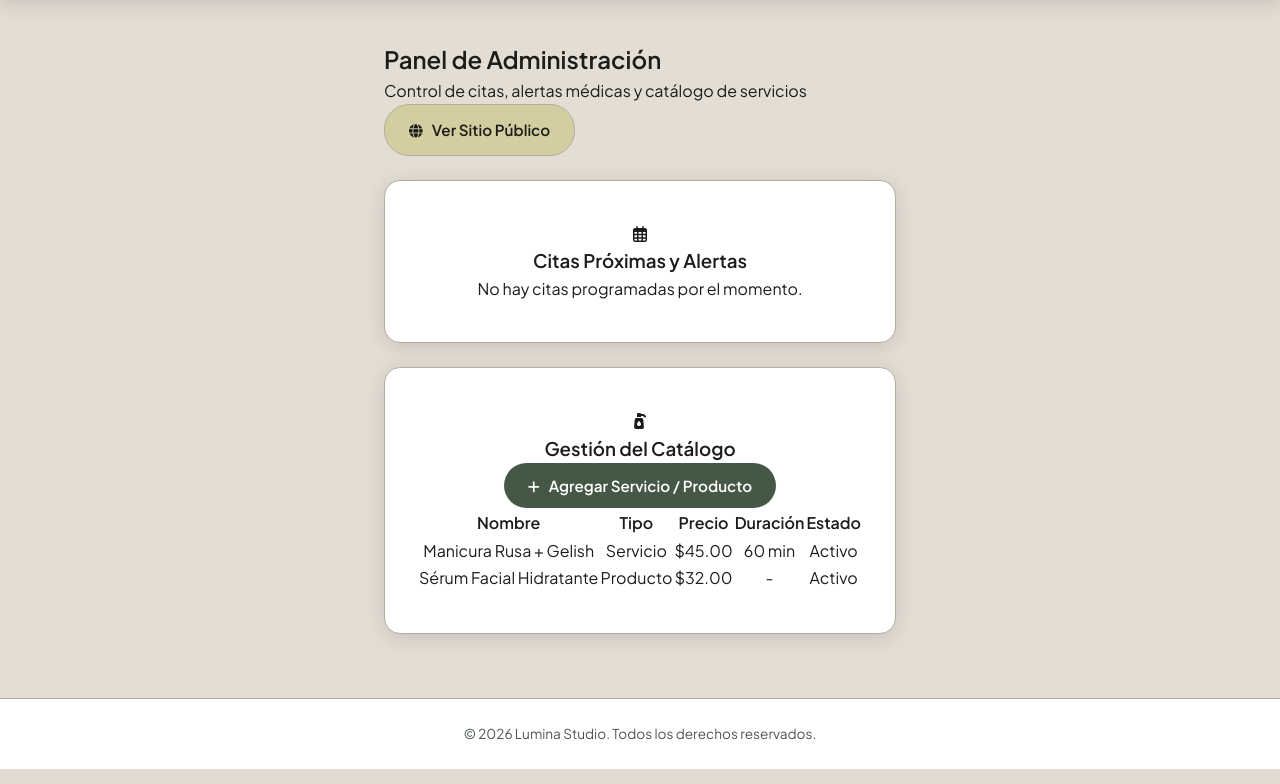
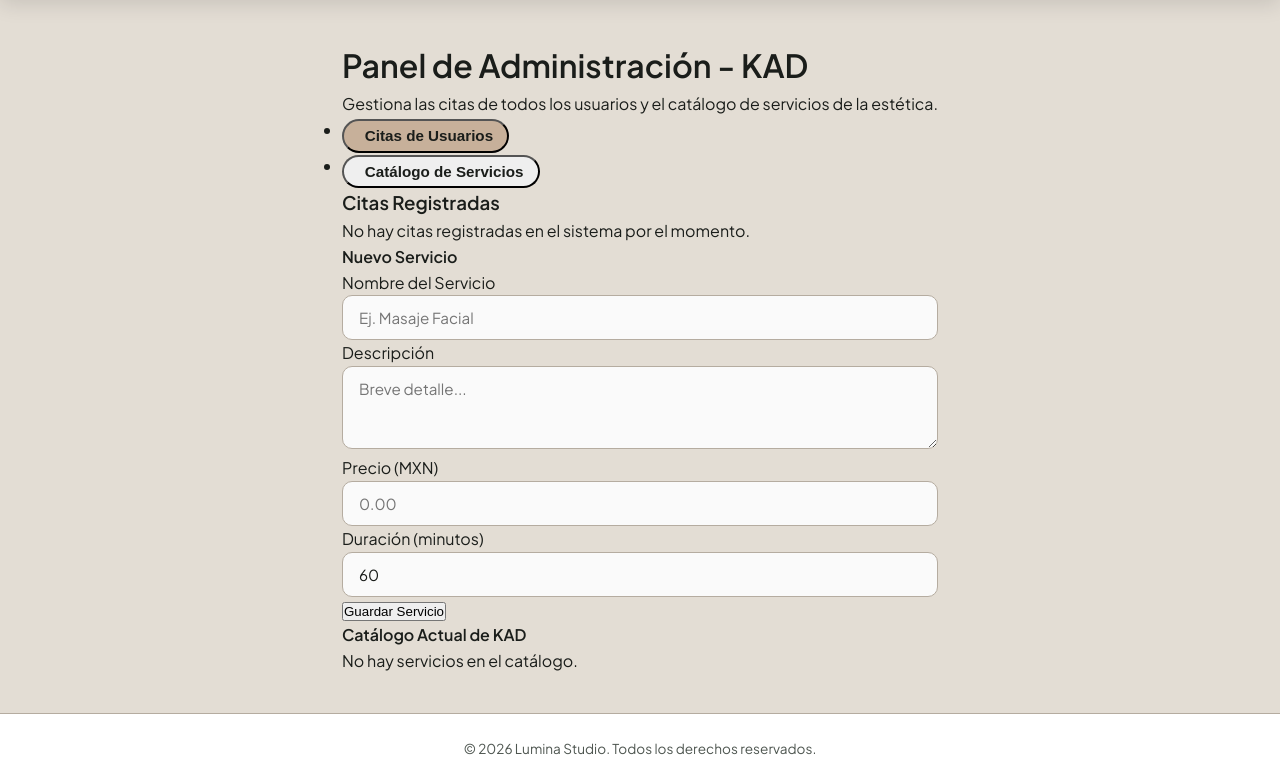
Before and after one commit to rodrigueztuyubkevin-svg/ESTETICA, a Flask app: template templates/admin.html in a window 1280 px wide. Shown: the part 83-867 px from the top of the page. Run offline with Flask 3, Linux system fonts and the light colour scheme; the template is opened without the code that fills it, so the values that code supplies are empty.

Commit message:
edid admin

```diff
--- a/app.py
+++ b/app.py
@@ -105,7 +105,6 @@ def registro():
             flash('Por favor completa todos los campos obligatorios.', 'danger')
             return render_template('registro.html')
 
-        # Verificar si el correo ya existe en MongoDB
         if db.usuarios.find_one({"email": email}):
             flash('El correo electrónico ya está registrado. Intenta iniciar sesión.', 'danger')
         else:
@@ -117,10 +116,8 @@ def registro():
                 "password": password_hash,
                 "rol": "cliente"
             }
-            # Inserta el usuario directamente en la colección 'usuarios' de MongoDB Atlas
             resultado = db.usuarios.insert_one(nuevo_usuario)
 
-            # Guardar sesión inmediatamente tras un registro exitoso
             session['usuario_id'] = str(resultado.inserted_id)
             session['nombre'] = nombre
             session['rol'] = 'cliente'
@@ -136,7 +133,6 @@ def login():
         email = request.form.get('email', '').strip().lower()
         password = request.form.get('password', '')
 
-        # Buscar usuario en MongoDB por su correo electrónico
         usuario = db.usuarios.find_one({"email": email})
 
         if usuario and check_password_hash(usuario['password'], password):
@@ -168,7 +164,6 @@ def logout():
 def perfil():
     usuario_id = str(session['usuario_id'])
 
-    # Guardar Ficha Médica
     if request.method == 'POST':
         alergias = request.form.get('alergias', '')
         condiciones_piel = request.form.get('condiciones_piel', '')
@@ -195,10 +190,8 @@ def perfil():
         flash('Tu ficha médica y preferencias se han guardado con éxito.', 'success')
         return redirect(url_for('perfil'))
 
-    # Obtener Ficha Médica
     ficha = db.fichas_salud.find_one({"usuario_id": usuario_id})
 
-    # Obtener Citas
     citas_raw = list(db.citas.find({"usuario_id": usuario_id}).sort("fecha_hora", -1))
     citas = []
     for c in citas_raw:
@@ -210,7 +203,6 @@ def perfil():
         c['id'] = str(c['_id'])
         citas.append(c)
 
-    # Obtener información del usuario
     try:
         obj_id = ObjectId(usuario_id)
     except Exception:
@@ -355,5 +347,48 @@ def cambiar_estado_cita(cita_id, estado):
         flash(f'La cita ha sido marcada como {estado}.', 'info')
     return redirect(url_for('admin_panel'))
 
+@app.route('/admin/servicio/nuevo', methods=['POST'])
+@admin_required
+def agregar_servicio():
+    nombre = request.form.get('nombre', '').strip()
+    descripcion = request.form.get('descripcion', '').strip()
+    try:
+        precio = float(request.form.get('precio', 0))
+    except ValueError:
+        precio = 0.0
+    try:
+        duracion = int(request.form.get('duracion_min', 30))
+    except ValueError:
+        duracion = 30
+
+    if nombre:
+        nuevo_servicio = {
+            "nombre": nombre,
+            "descripcion": descripcion,
+            "precio": precio,
+            "duracion_min": duracion,
+            "tipo": "servicio",
+            "activo": 1
+        }
+        db.servicios.insert_one(nuevo_servicio)
+        flash('Servicio agregado al catálogo correctamente.', 'success')
+    else:
+        flash('El nombre del servicio es obligatorio.', 'danger')
+
+    return redirect(url_for('admin_panel'))
+
+@app.route('/admin/servicio/estado/<servicio_id>')
+@admin_required
+def cambiar_estado_servicio(servicio_id):
+    try:
+        srv = db.servicios.find_one({"_id": ObjectId(servicio_id)})
+        if srv:
+            nuevo_estado = 0 if srv.get("activo", 1) == 1 else 1
+            db.servicios.update_one({"_id": ObjectId(servicio_id)}, {"$set": {"activo": nuevo_estado}})
+            flash('El estado del servicio ha sido actualizado.', 'info')
+    except Exception:
+        flash('Error al actualizar el servicio.', 'danger')
+    return redirect(url_for('admin_panel'))
+
 if __name__ == '__main__':
     app.run(debug=True)
--- a/templates/admin.html
+++ b/templates/admin.html
@@ -1,61 +1,69 @@
-{% extends 'base.html' %}
-
-{% block title %}Panel de Administración - Aura Estética{% endblock %}
+{% extends "base.html" %}
 
 {% block content %}
-<section class="admin-container fade-in-up">
-    <!-- Encabezado Admin -->
-    <div class="admin-header">
-        <div>
-            <h2>Panel de Administración</h2>
-            <p>Control de citas, alertas médicas y catálogo de servicios</p>
+<div class="container py-5">
+    <div class="row mb-4">
+        <div class="col-12 text-center">
+            <h1 class="fw-bold text-dark display-5">Panel de Administración - KAD</h1>
+            <p class="text-muted">Gestiona las citas de todos los usuarios y el catálogo de servicios de la estética.</p>
         </div>
-        <a href="{{ url_for('index') }}" class="btn-secondary btn-sm"><i class="fa-solid fa-globe"></i> Ver Sitio Público</a>
     </div>
 
-    <!-- Sección 1: Gestión de Citas Próximas con Alertas de Salud -->
-    <div class="admin-card">
-        <div class="card-title-box">
-            <i class="fa-regular fa-calendar-days icon"></i>
-            <h3>Citas Próximas y Alertas</h3>
-        </div>
+    <!-- Pestañas de Navegación del Panel -->
+    <ul class="nav nav-pills mb-4 justify-content-center" id="adminTab" role="tablist">
+        <li class="nav-item" role="presentation">
+            <button class="nav-link active rounded-pill px-4 fw-semibold me-2" id="citas-tab" data-bs-toggle="tab" data-bs-target="#citas" type="button" role="tab">
+                <i class="bi bi-calendar-check me-1"></i> Citas de Usuarios
+            </button>
+        </li>
+        <li class="nav-item" role="presentation">
+            <button class="nav-link rounded-pill px-4 fw-semibold" id="servicios-tab" data-bs-toggle="tab" data-bs-target="#servicios" type="button" role="tab">
+                <i class="bi bi-list-stars me-1"></i> Catálogo de Servicios
+            </button>
+        </li>
+    </ul>
 
-        {% if citas %}
+    <div class="tab-content" id="adminTabContent">
+        <!-- SECCIÓN 1: CITAS DE TODOS LOS USUARIOS -->
+        <div class="tab-pane fade show active" id="citas" role="tabpanel">
+            <div class="card shadow-sm border-0 rounded-4 p-4">
+                <h3 class="fw-bold mb-4 text-dark"><i class="bi bi-people me-2"></i>Citas Registradas</h3>
+
+                {% if citas and citas|length > 0 %}
                     <div class="table-responsive">
-                <table class="admin-table">
-                    <thead>
+                        <table class="table table-hover align-middle">
+                            <thead class="table-light">
                                 <tr>
                                     <th>Cliente</th>
+                                    <th>Teléfono</th>
                                     <th>Servicio</th>
                                     <th>Fecha y Hora</th>
-                            <th>Ficha Médica</th>
                                     <th>Estado</th>
-                            <th>Acción</th>
+                                    <th>Acciones</th>
                                 </tr>
                             </thead>
                             <tbody>
                                 {% for cita in citas %}
                                 <tr>
+                                    <td class="fw-semibold">{{ cita.cliente_nombre }}</td>
+                                    <td>{{ cita.telefono if cita.telefono else 'No registrado' }}</td>
+                                    <td>{{ cita.servicio_nombre }}</td>
+                                    <td><i class="bi bi-clock me-1 text-muted"></i>{{ cita.fecha_hora }}</td>
                                     <td>
-                                <strong>{{ cita.cliente_nombre }}</strong><br>
-                                <small class="text-subtle">{{ cita.telefono or 'Sin teléfono' }}</small>
-                            </td>
-                            <td>{{ cita.servicio_nombre }}</td>
-                            <td>{{ cita.fecha_hora }}</td>
-                            <td>
-                                {% if cita.tiene_ficha %}
-                                    <span class="badge badge-health-alert"><i class="fa-solid fa-triangle-exclamation"></i> Ver Ficha</span>
-                                {% else %}
-                                    <span class="badge badge-subtle">Sin ficha</span>
-                                {% endif %}
+                                        <span class="badge bg-{{ 'success' if cita.estado == 'confirmada' else ('danger' if cita.estado == 'cancelada' else 'warning') }} text-uppercase px-3 py-2">
+                                            {{ cita.estado }}
+                                        </span>
                                     </td>
                                     <td>
-                                <span class="badge badge-{{ cita.estado }}">{{ cita.estado|capitalize }}</span>
-                            </td>
-                            <td>
-                                <div class="action-buttons">
-                                    <button class="btn-action confirm" title="Confirmar"><i class="fa-solid fa-check"></i></button>
-                                    <button class="btn-action cancel" title="Cancelar"><i class="fa-solid fa-xmark"></i></button>
+                                        <div class="dropdown">
+                                            <button class="btn btn-sm btn-outline-secondary dropdown-toggle rounded-pill px-3" type="button" data-bs-toggle="dropdown">
+                                                Cambiar Estado
+                                            </button>
+                                            <ul class="dropdown-menu">
+                                                <li><a class="dropdown-item text-success" href="{{ url_for('cambiar_estado_cita', cita_id=cita.id, estado='confirmada') }}">Confirmar</a></li>
+                                                <li><a class="dropdown-item text-warning" href="{{ url_for('cambiar_estado_cita', cita_id=cita.id, estado='completada') }}">Completar</a></li>
+                                                <li><a class="dropdown-item text-danger" href="{{ url_for('cambiar_estado_cita', cita_id=cita.id, estado='cancelada') }}">Cancelar</a></li>
+                                            </ul>
                                         </div>
                                     </td>
                                 </tr>
@@ -64,51 +72,86 @@
                         </table>
                     </div>
                 {% else %}
-            <div class="empty-state">
-                <p>No hay citas programadas por el momento.</p>
+                    <div class="text-center py-5">
+                        <p class="text-muted">No hay citas registradas en el sistema por el momento.</p>
                     </div>
                 {% endif %}
             </div>
-
-    <!-- Sección 2: Gestión Rápida del Catálogo -->
-    <div class="admin-card margin-top-card">
-        <div class="card-title-box flex-between">
-            <div class="flex-align">
-                <i class="fa-solid fa-pump-soap icon"></i>
-                <h3>Gestión del Catálogo</h3>
-            </div>
-            <button class="btn-primary btn-sm"><i class="fa-solid fa-plus"></i> Agregar Servicio / Producto</button>
         </div>
 
-        <div class="table-responsive margin-top">
-            <table class="admin-table">
-                <thead>
+        <!-- SECCIÓN 2: GESTIÓN DE SERVICIOS -->
+        <div class="tab-pane fade" id="servicios" role="tabpanel">
+            <div class="row g-4">
+                <!-- Formulario para Agregar Servicio -->
+                <div class="col-lg-4">
+                    <div class="card shadow-sm border-0 rounded-4 p-4">
+                        <h4 class="fw-bold mb-3 text-dark"><i class="bi bi-plus-circle me-2"></i>Nuevo Servicio</h4>
+                        <form action="{{ url_for('agregar_servicio') }}" method="POST">
+                            <div class="mb-3">
+                                <label for="nombre" class="form-label fw-semibold">Nombre del Servicio</label>
+                                <input type="text" class="form-control rounded-3" id="nombre" name="nombre" placeholder="Ej. Masaje Facial" required>
+                            </div>
+                            <div class="mb-3">
+                                <label for="descripcion" class="form-label fw-semibold">Descripción</label>
+                                <textarea class="form-control rounded-3" id="descripcion" name="descripcion" rows="3" placeholder="Breve detalle..."></textarea>
+                            </div>
+                            <div class="mb-3">
+                                <label for="precio" class="form-label fw-semibold">Precio (MXN)</label>
+                                <input type="number" step="0.01" class="form-control rounded-3" id="precio" name="precio" placeholder="0.00" required>
+                            </div>
+                            <div class="mb-4">
+                                <label for="duracion_min" class="form-label fw-semibold">Duración (minutos)</label>
+                                <input type="number" class="form-control rounded-3" id="duracion_min" name="duracion_min" value="60" required>
+                            </div>
+                            <button type="submit" class="btn btn-dark w-100 py-2 rounded-pill fw-bold">Guardar Servicio</button>
+                        </form>
+                    </div>
+                </div>
+
+                <!-- Listado del Catálogo Actual -->
+                <div class="col-lg-8">
+                    <div class="card shadow-sm border-0 rounded-4 p-4">
+                        <h4 class="fw-bold mb-4 text-dark"><i class="bi bi-list-ul me-2"></i>Catálogo Actual de KAD</h4>
+                        {% if catalogo and catalogo|length > 0 %}
+                            <div class="table-responsive">
+                                <table class="table table-hover align-middle">
+                                    <thead class="table-light">
                                         <tr>
-                        <th>Nombre</th>
-                        <th>Tipo</th>
+                                            <th>Servicio</th>
                                             <th>Precio</th>
                                             <th>Duración</th>
                                             <th>Estado</th>
+                                            <th>Acción</th>
                                         </tr>
                                     </thead>
                                     <tbody>
+                                        {% for s in catalogo %}
                                         <tr>
-                        <td>Manicura Rusa + Gelish</td>
-                        <td><span class="badge badge-subtle">Servicio</span></td>
-                        <td>$45.00</td>
-                        <td>60 min</td>
-                        <td><span class="badge badge-confirmada">Activo</span></td>
+                                            <td class="fw-semibold">{{ s.nombre }}</td>
+                                            <td>${{ "%.2f"|format(s.precio) }} MXN</td>
+                                            <td>{{ s.duracion_min }} min</td>
+                                            <td>
+                                                <span class="badge bg-{{ 'success' if s.get('activo', 1) == 1 else 'secondary' }}">
+                                                    {{ 'Activo' if s.get('activo', 1) == 1 else 'Inactivo' }}
+                                                </span>
+                                            </td>
+                                            <td>
+                                                <a href="{{ url_for('cambiar_estado_servicio', servicio_id=s.id) }}" class="btn btn-sm btn-outline-{{ 'danger' if s.get('activo', 1) == 1 else 'success' }} rounded-pill px-3">
+                                                    {{ 'Desactivar' if s.get('activo', 1) == 1 else 'Activar' }}
+                                                </a>
+                                            </td>
                                         </tr>
-                    <tr>
-                        <td>Sérum Facial Hidratante</td>
-                        <td><span class="badge badge-subtle">Producto</span></td>
-                        <td>$32.00</td>
-                        <td>-</td>
-                        <td><span class="badge badge-confirmada">Activo</span></td>
-                    </tr>
+                                        {% endfor %}
                                     </tbody>
                                 </table>
                             </div>
+                        {% else %}
+                            <p class="text-muted text-center py-4">No hay servicios en el catálogo.</p>
+                        {% endif %}
                     </div>
-</section>
+                </div>
+            </div>
+        </div>
+    </div>
+</div>
 {% endblock %}
```
Lines whose indentation alone changed are shown as unchanged.
